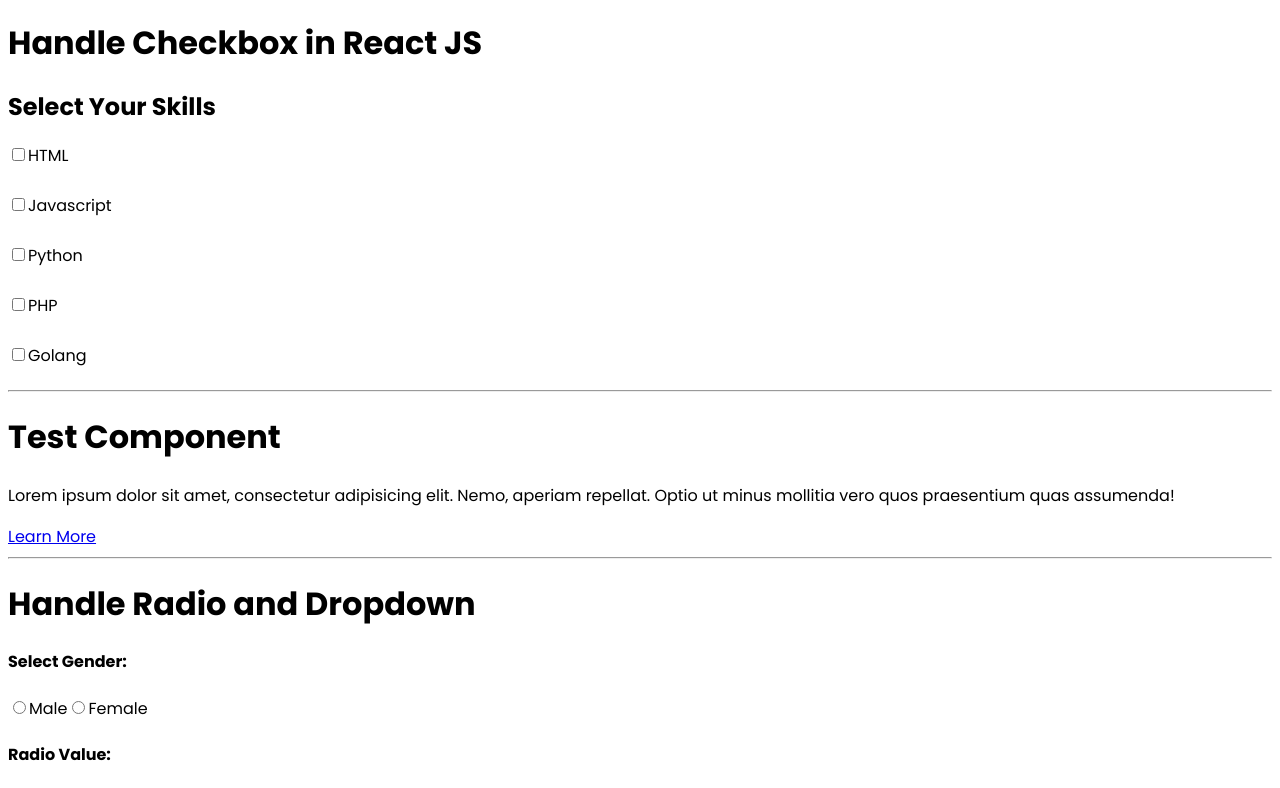
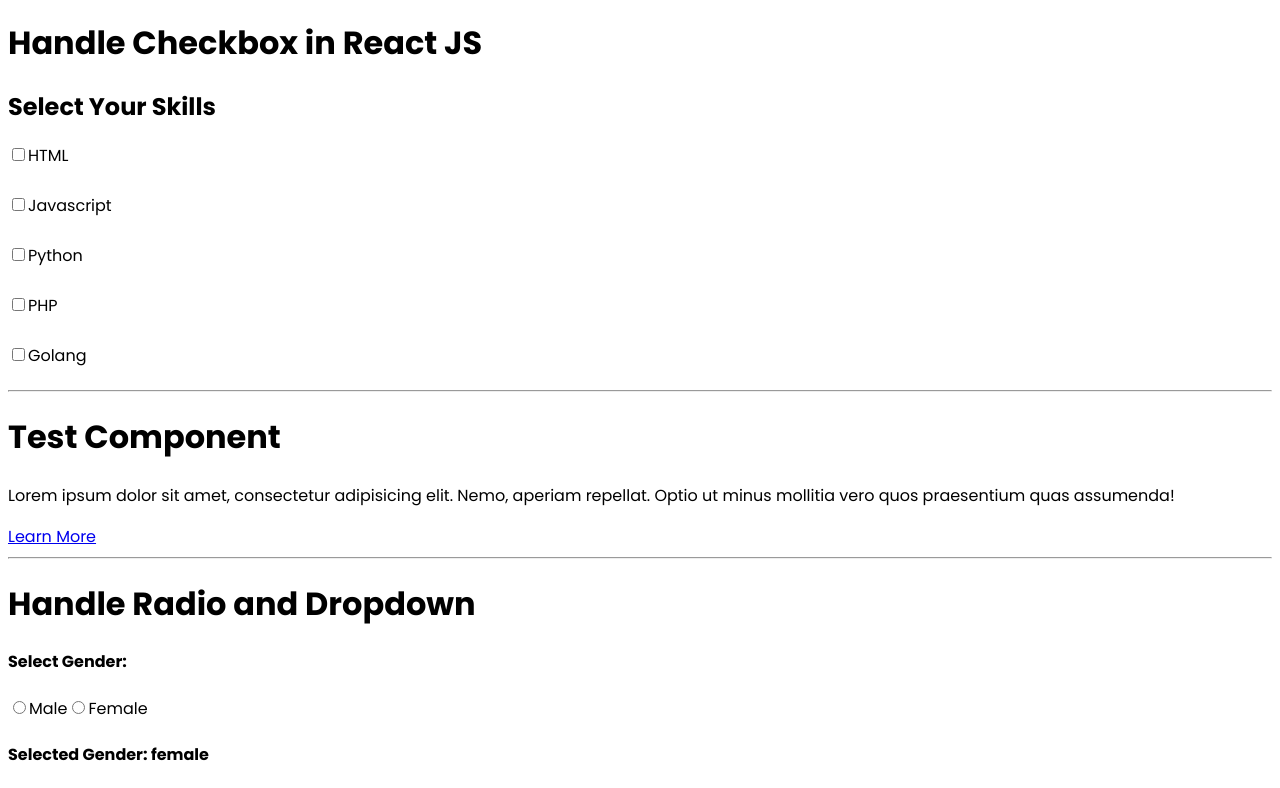
Before and after one commit to MoeezAhmed-Developer/React-Course, a React (Vite) app: page / in a window 1280 px wide. Shown: the part 3357-4145 px from the top of the page. Built offline with nearby package versions, Linux system fonts and the light colour scheme.

Commit message:
refactor RadioDropdown to manage gender selection state

```diff
--- a/src/components/radio.jsx
+++ b/src/components/radio.jsx
@@ -1,7 +1,7 @@
 import { useState } from "react";
 
 function RadioDropdown() {
-  const [radio, setRadio] = useState("");
+  const [gender, setGender] = useState("female");
   return (
     <div>
       <h1>Handle Radio and Dropdown</h1>
@@ -11,14 +11,21 @@ function RadioDropdown() {
         type="radio"
         name="gender"
         id="male"
-        onChange={(evt) => setRadio(evt.target.value)}
+        value={"male"}
+        onChange={(evt) => setGender(evt.target.value)}
       />
       <label htmlFor="male">Male</label>
 
-      <input type="radio" id="female" name="gender" />
+      <input
+        type="radio"
+        id="female"
+        name="gender"
+        value={"female"}
+        onChange={(evt) => setGender(evt.target.value)}
+      />
       <label htmlFor="female">Female</label>
 
-      <h4>Radio Value: {radio}</h4>
+      <h4>Selected Gender: {gender}</h4>
     </div>
   );
 }
```
